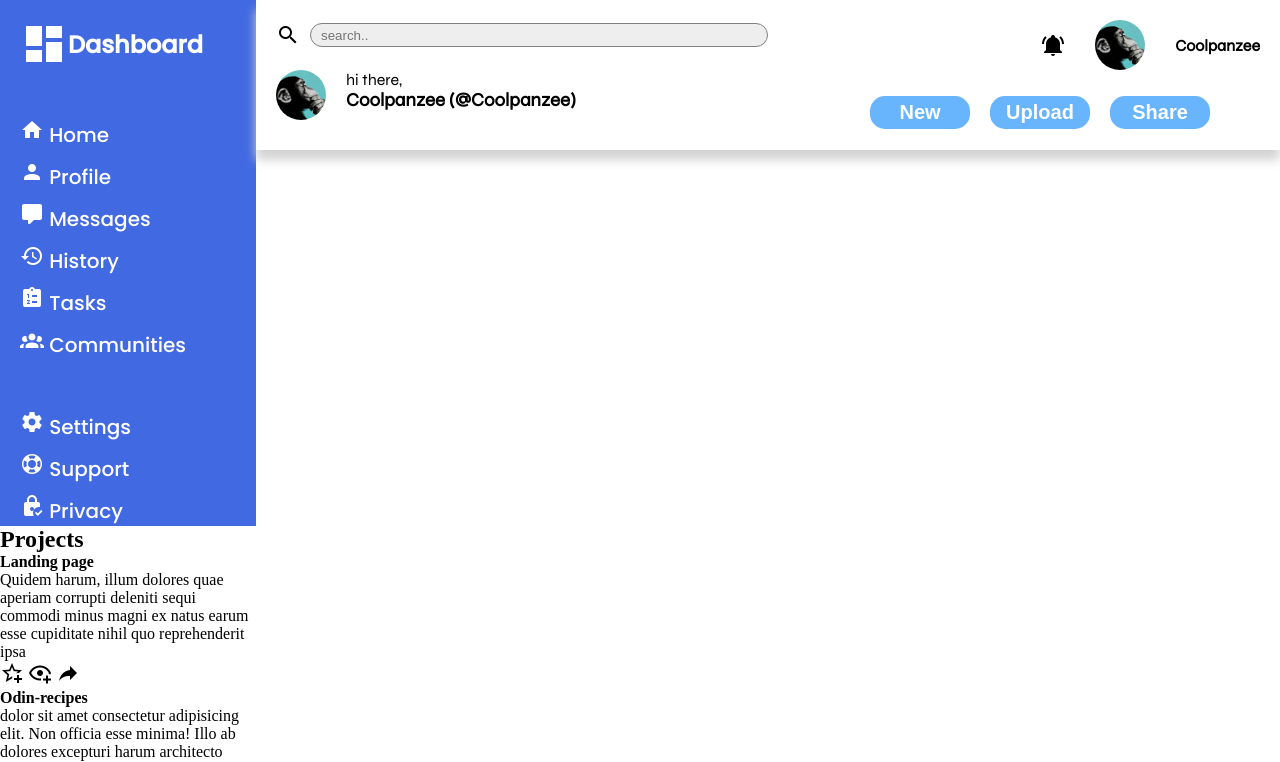
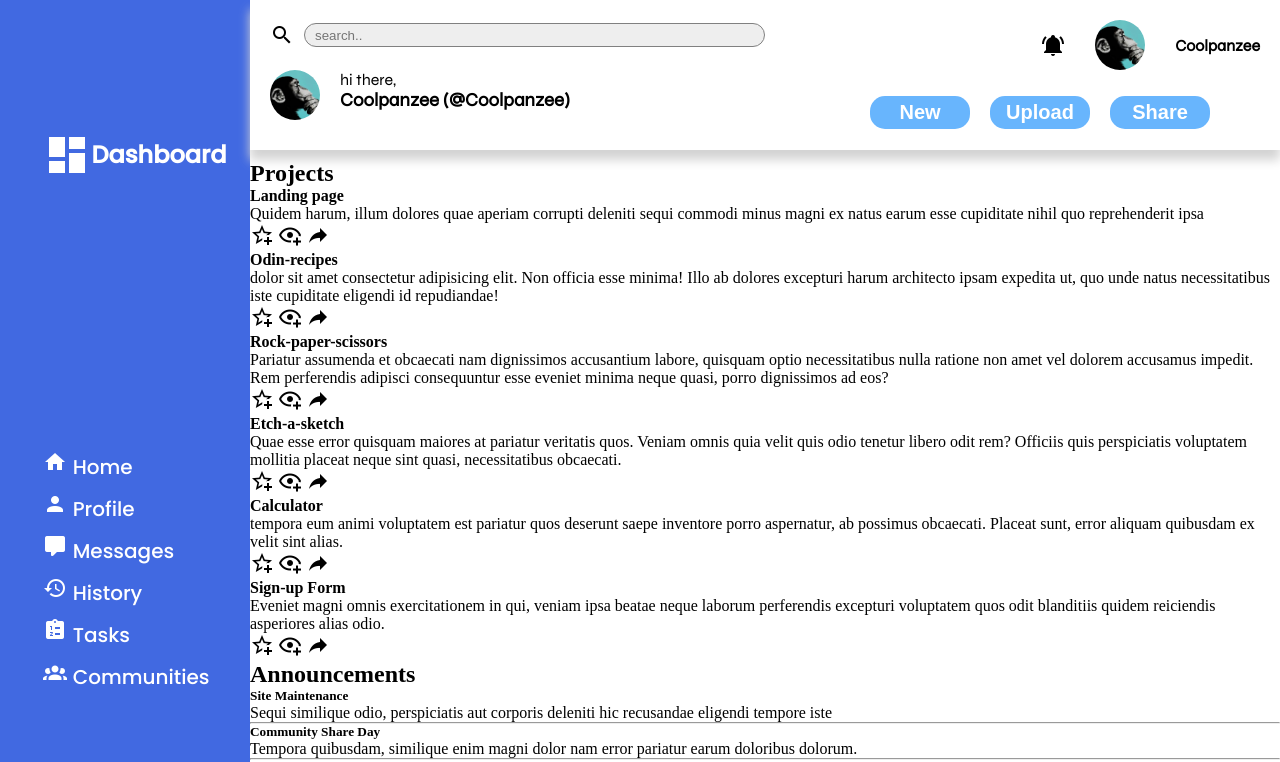
Before and after one commit to aka-Enzo/Admin-Dashborad, a plain HTML site: page index.html in a window 1280 px wide. Shown: the top 762 px of the page. Drawn offline with Linux system fonts and the light colour scheme; a web font is replaced by a local one.

Commit message:
Changed grid sizes

```diff
--- a/style.css
+++ b/style.css
@@ -10,13 +10,15 @@
 
 .container {
     display: grid;
-    grid-template-columns: 1.5fr 6fr;
-    grid-template-rows: 1fr 4fr;
+    grid-template-columns: 250px 1fr;
+    grid-template-rows: 160px 1fr;
 }
 
 /* Sidebar */
 
 .sidebar {
+    display: grid;
+    grid-row: 1/3;
     background-color: royalblue;
     color: #fff;
     font-family: 'Poppins', sans-serif;
@@ -60,6 +62,7 @@ li {
 
 .header {
     display: grid;
+    grid-row: 1/2;
     grid-template-rows: 70px 70px;
     font-family: 'Syne', sans-serif;
     box-shadow: 0px 10px 10px lightgray;
@@ -147,3 +150,5 @@ button:hover , li:hover {
     transform: scale(1.1);
     cursor: pointer;
 }
+
+/* main */
```
